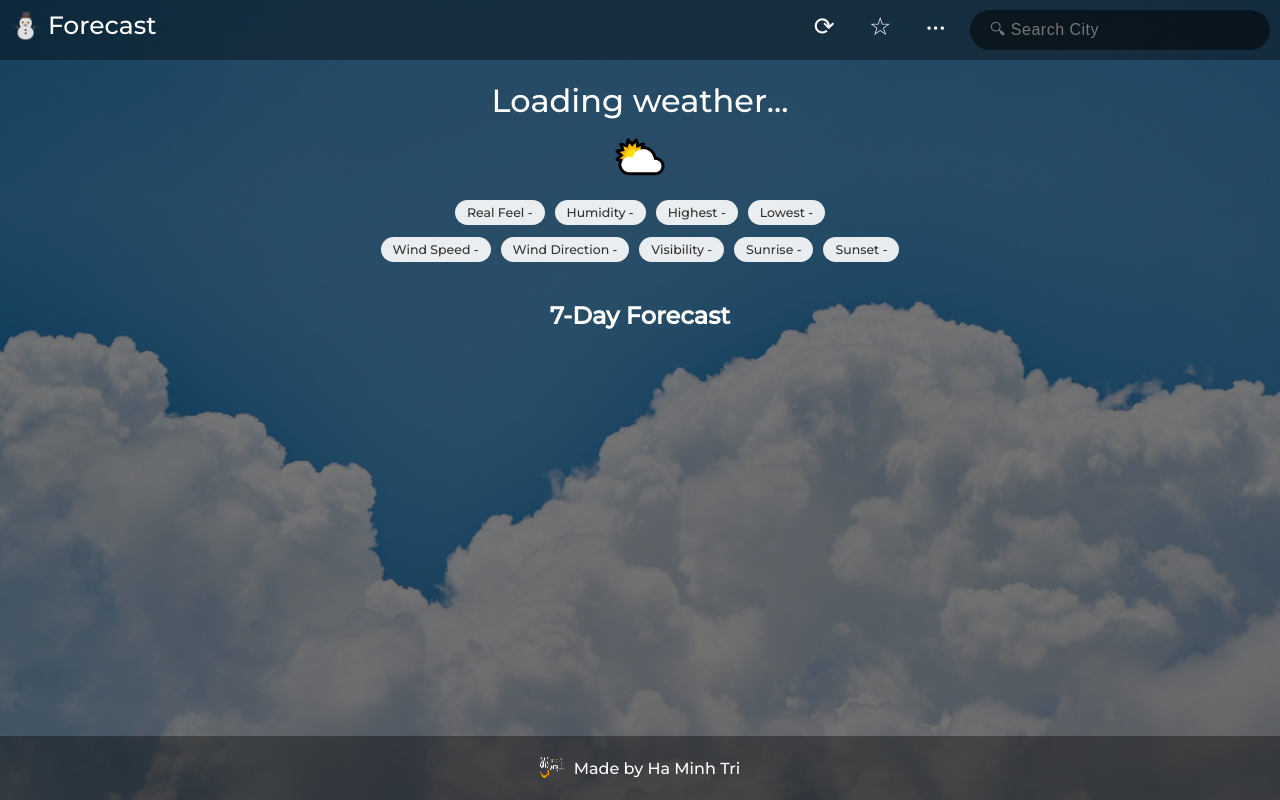
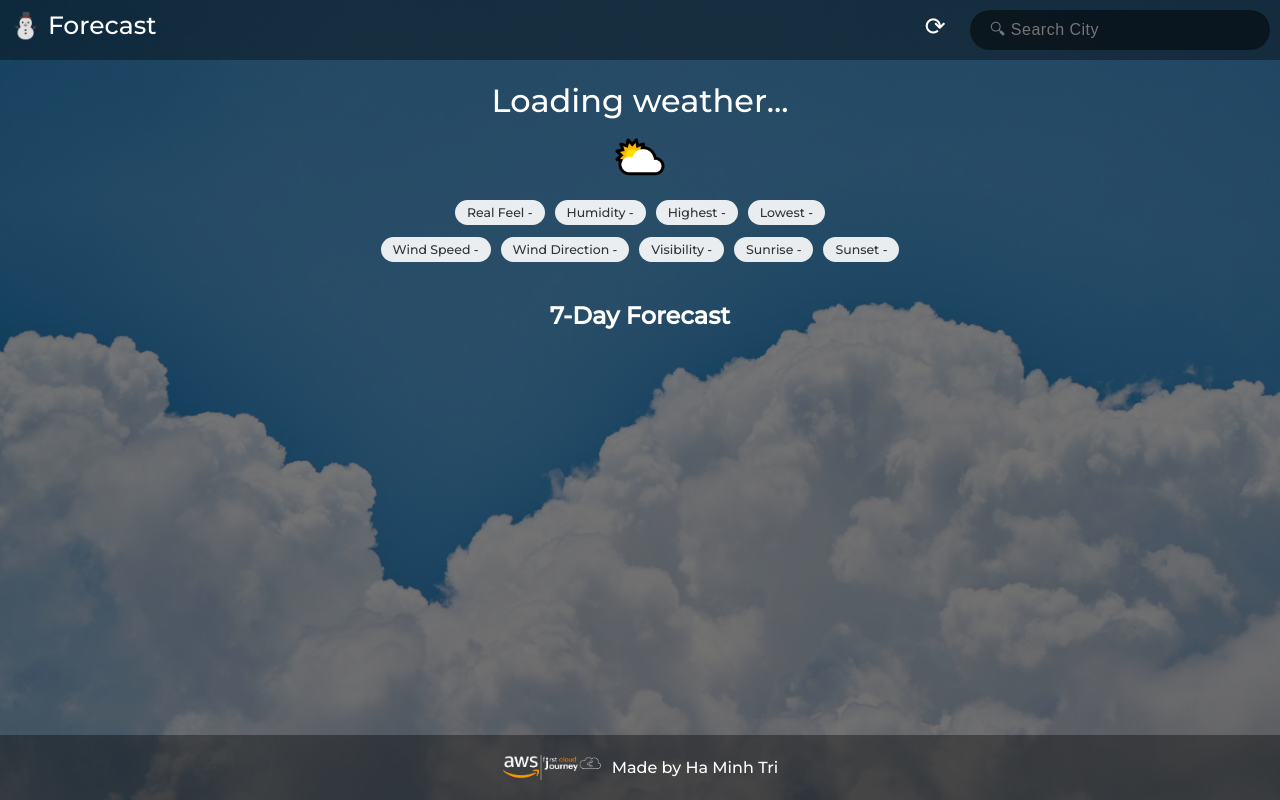
Before and after one commit to tuilatri/weather-application, a plain HTML site: page frontend/index.html in a window 1280 px wide. Drawn offline with Linux system fonts and the light colour scheme.

Commit message:
modify footer

```diff
--- a/frontend/css/style.css
+++ b/frontend/css/style.css
@@ -196,8 +196,7 @@ body {
     display: flex;
     flex-wrap: wrap;
     justify-content: center;
-    column-gap: 15px; /* Giữ nguyên khoảng cách ngang */
-    /* (CẬP NHẬT) Tăng khoảng cách dọc để sửa lỗi đè chữ */
+    column-gap: 15px;
     row-gap: 30px;
 }
 
@@ -205,8 +204,6 @@ body {
   border-radius: 10px;
   background: rgba(0, 0, 0, 0.2);
   width: 125px;
-  /* (CẬP NHẬT) Bỏ chiều cao cố định để thẻ tự co dãn theo nội dung */
-  /* height: 162.5px; */
   padding: 2.5px 10px;
   color: #fff;
 }
@@ -227,7 +224,6 @@ body {
   font-weight: normal;
   margin-top: 2.5px;
   font-size: 14px;
-  /* (CẬP NHẬT) Thêm khoảng đệm dưới cùng để đảm bảo không bị sát viền thẻ */
   padding-bottom: 10px;
 }
 
@@ -261,8 +257,10 @@ body {
 }
 
 .footer-icon {
-  width: 24px;
-  height: 24px;
+  width: 100px;
+  height: 25px;
+  /* (CẬP NHẬT) Thêm object-fit để đảm bảo icon không bị méo */
+  object-fit: contain;
 }
 
 /* --- Media Queries --- */
@@ -298,7 +296,6 @@ body {
   }
   .daily-forecast-card {
     width: 110px;
-    /* height: 150px; -- Bỏ chiều cao cố định */
   }
   .daily-forecast-card .daily-forecast-date {
     font-size: 15px;
--- a/frontend/index.html
+++ b/frontend/index.html
@@ -30,8 +30,6 @@
     <ul class="navbar">
       <li style="float: left; margin-left: -10px;" class="forecast"><a class="repo-link" href="#">⛄ Forecast</a></li>
       <li><a href="#">⟳</a></li>
-      <li><a href="#">☆</a></li>
-      <li><a href="#">···</a></li>
       <li><input spellcheck="false" class="search-city" id="searchCity" type="text" autocomplete="off"
           placeholder="🔍︎ Search City"></li>
     </ul>
```
